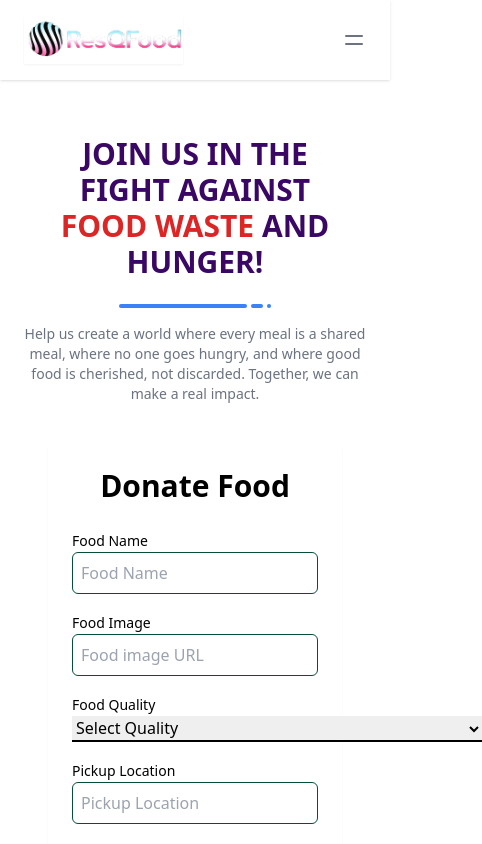
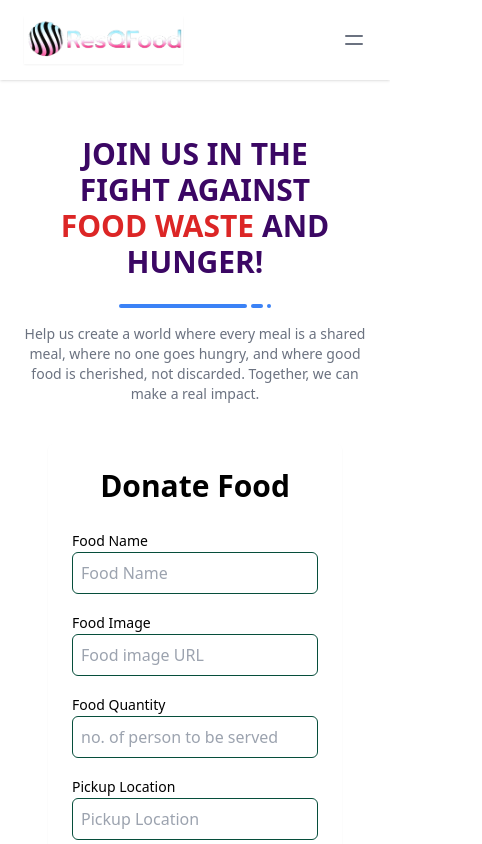
Before and after one commit to rafimd422/ResQFood-client, a React (Vite) app: page /addfoods in a window 390 px wide. Shown: the top 844 px of the page, 482 px wide, since content can reach past the window. Built offline with nearby package versions, Linux system fonts and the light colour scheme; no server answers.

Commit message:
complated basic layout of features food section

```diff
--- a/package.json
+++ b/package.json
@@ -11,6 +11,7 @@
   },
   "dependencies": {
     "@lottiefiles/react-lottie-player": "^3.5.3",
+    "@tanstack/react-query": "^5.7.2",
     "axios": "^1.6.0",
     "classnames": "^2.3.2",
     "firebase": "^10.5.2",
--- a/src/Pages/AddFood/AddFood.jsx
+++ b/src/Pages/AddFood/AddFood.jsx
@@ -2,18 +2,20 @@ import React, { useContext } from "react";
 import { Helmet } from "react-helmet-async";
 import { AuthContext } from './../../Context/OurContext';
 import axios from "axios";
+import Swal from "sweetalert2";
+import { useNavigate } from "react-router-dom";
 
 const AddFood = () => {
 
 const {user} = useContext(AuthContext)
-
+const navigate = useNavigate()
 
   const addProduct = (e) => {
     e.preventDefault();
     const form = e.target;
     const foodName = form.foodName.value;
     const foodImg = form.foodImage.value;
-    const quality = form.foodQuality.value;
+    const quantity = form.quantity.value;
     const pickUplocation = form.pickupLocation.value;
     const expireDate = form.expireDate.value;
     const note = form.shortNote.value;
@@ -24,16 +26,29 @@ const {user} = useContext(AuthContext)
       donatorImg: user.photoURL,
       foodName,
       foodImg,
-      quality,
+      status:'Available',
+      quantity,
       pickUplocation,
       expireDate,
       note
     };
 
     axios.post('http://localhost:5000/foods', food)
-    .then(res => {console.log(res)})
+    .then(res => {
+
+      console.log(res.data)
+if(res.data?.acknowledged){
+  Swal.fire({
+    title: "Good job!",
+    text: "Food Added Successfully",
+    icon: "success"
+  });
+  navigate('/managefoods')
+}
+    })
     .catch(error => {
       console.log(error);
+
     });
 
   };
@@ -97,34 +112,20 @@ const {user} = useContext(AuthContext)
                       className="w-full rounded-md focus:ring border border-emerald-900 p-2 "
                     />
                   </div>
+                  <div className="col-span-full sm:col-span-3">
+                    <label htmlFor="quantity" className="text-sm">
+                      Food Quantity
+                    </label>
+                    <input
+                      id="quantity"
+                      name="quantity"
+                      type="number"
+                      required
+                      placeholder="no. of person to be served"
+                      className="w-full rounded-md focus:ring border border-emerald-900 p-2 "
+                    />
+                  </div>
 
-                  <div className="col-span-full sm:col-span-3">
-                    <label htmlFor="Food Quality" className="text-sm">
-                      Food Quality <span className="lg:inline hidden">:</span>
-                    </label>
-                    <select
-                      name="foodQuality"
-                      className=" border-b-2 border-black"
-                    >
-                      <option disabled selected>Select Quality</option>
-                      <option value="Fresh">Fresh and in good condition</option>
-                      <option value="NearExpiry">
-                        Near its use-by or best-before date
-                      </option>
-                      <option value="Not Opened">
-                        Not opened and in its original packaging
-                      </option>
-                      <option value="Appropriate Temperature">
-                        Stored at the appropriate temperature
-                      </option>
-                      <option value="No Spoilage">
-                        No signs of spoilage, mold, or unusual discoloration
-                      </option>
-                      <option value="Clear Labeling">
-                        Clear and legible product labels
-                      </option>
-                    </select>
-                  </div>
 
                   <div className="col-span-full">
                     <label htmlFor="Pickup Location" className="text-sm">
--- /dev/null
+++ b/src/Pages/Home/FeaturedFood/Card.jsx
@@ -0,0 +1,65 @@
+import React from 'react'
+
+const Card = () => {
+  return (
+<div className="w-full max-w-sm overflow-hidden bg-white rounded-lg shadow-lg">
+
+
+<div className="flex items-center gap-4">
+    <img
+      alt="Developer"
+      src="https://images.unsplash.com/photo-1614644147724-2d4785d69962?ixlib=rb-1.2.1&ixid=MnwxMjA3fDB8MHxwaG90by1wYWdlfHx8fGVufDB8fHx8&auto=format&fit=crop&w=928&q=80"
+      className="h-12 w-12 ms-2 my-4 rounded-full object-cover"
+    />
+
+      <h3 className="text-md font-medium">Claire Mac</h3>
+  </div>
+
+      <img
+        className="object-cover object-center w-full h-56"
+        src="https://images.unsplash.com/photo-1517841905240-472988babdf9?ixlib=rb-1.2.1&ixid=eyJhcHBfaWQiOjEyMDd9&auto=format&fit=crop&w=334&q=80"
+        alt="avatar"
+      />
+
+      <div className="flex items-center px-4 py-3 bg-gray-900">
+  <p className='text-slate-200 font-semibold'>Food Name</p>
+
+
+
+      </div>
+
+      <div className="px-6 py-4">
+        <h1 className="text-xl font-semibold text-gray-800 ">Patterson Johnson</h1>
+
+        <p className="py-2 text-gray-700">
+          Full Stack maker & UI / UX Designer, love hip hop music Author of Building UI.
+        </p>
+
+        <div className="flex items-center mt-4 text-gray-700 ">
+          <svg
+            aria-label="location pin icon"
+            className="w-6 h-6 fill-current"
+            viewBox="0 0 24 24"
+            fill="none"
+            xmlns="http://www.w3.org/2000/svg"
+          >
+            <path
+              fillRule="evenodd"
+              clipRule="evenodd"
+              d="M16.2721 10.2721C16.2721 12.4813 14.4813 14.2721 12.2721 14.2721C10.063 14.2721 8.27214 12.4813 8.27214 10.2721C8.27214 8.063 10.063 6.27214 12.2721 6.27214C14.4813 6.27214 16.2721 8.063 16.2721 10.2721ZM14.2721 10.2721C14.2721 11.3767 13.3767 12.2721 12.2721 12.2721C11.1676 12.2721 10.2721 11.3767 10.2721 10.2721C10.2721 9.16757 11.1676 8.27214 12.2721 8.27214C13.3767 8.27214 14.2721 9.16757 14.2721 10.2721Z"
+            />
+            <path
+              fillRule="evenodd"
+              clipRule="evenodd"
+              d="M5.79417 16.5183C2.19424 13.0909 2.05438 7.3941 5.48178 3.79418C8.90918 0.194258 14.6059 0.0543983 18.2059 3.48179C21.8058 6.90919 21.9457 12.606 18.5183 16.2059L12.3124 22.7241L5.79417 16.5183ZM17.0698 14.8268L12.243 19.8965L7.17324 15.0698C4.3733 12.404 4.26452 7.9732 6.93028 5.17326C9.59603 2.37332 14.0268 2.26454 16.8268 4.93029C19.6267 7.59604 19.7355 12.0269 17.0698 14.8268Z"
+            />
+          </svg>
+
+          <h1 className="px-2 text-sm">California</h1>
+        </div>
+      </div>
+    </div>
+  )
+}
+
+export default Card
--- /dev/null
+++ b/src/Pages/Home/FeaturedFood/FeaturedFoods.jsx
@@ -0,0 +1,35 @@
+
+import Card from './Card';
+const FeaturedFoods = () => {
+
+
+
+
+
+
+  return (
+    <div className='md:container md:mx-auto text-center mx-6'>
+             <h3 className="md:text-4xl text-3xl font-extrabold text-center my-6 uppercase text-purple-950 mx-4">
+          Our
+          <span className="text-red-600"> Featured</span> Foods
+        </h3>
+        <div className="flex justify-center mx-auto mt-6">
+          <span className="inline-block w-32 h-1 bg-blue-500 rounded-full"></span>
+          <span className="inline-block w-3 h-1 mx-1 bg-blue-500 rounded-full"></span>
+          <span className="inline-block w-1 h-1 bg-blue-500 rounded-full"></span>
+        </div>
+        <p className="text-center text-gray-500 lg:mx-96 text-sm my-4 ">
+        Explore our Featured Food section to see how we're turning excess into nourishment. Join us in the mission to share and reduce waste, one meal at a time.
+        </p>
+
+
+<div className="grid xl:grid-cols-4 lg:grid-cols-3 sm:grid-cols-2 grid-cols-1 mx-2">
+
+<Card />
+
+</div>
+    </div>
+  )
+}
+
+export default FeaturedFoods
--- a/src/Pages/Home/Home.jsx
+++ b/src/Pages/Home/Home.jsx
@@ -2,6 +2,7 @@
 import Reviews from './Review/Reviews';
 import Banner from './Banner/Banner';
 import { Helmet } from 'react-helmet-async';
+import FeaturedFoods from './FeaturedFood/FeaturedFoods';
 const Home = () => {
   return (
 <>
@@ -10,6 +11,7 @@ const Home = () => {
         </title>
       </Helmet>
 <Banner />
+<FeaturedFoods />
 <Reviews/>
 </>
   )
```
Also changed, not shown: 1 other file (tests, documents, lock files or other folders).
